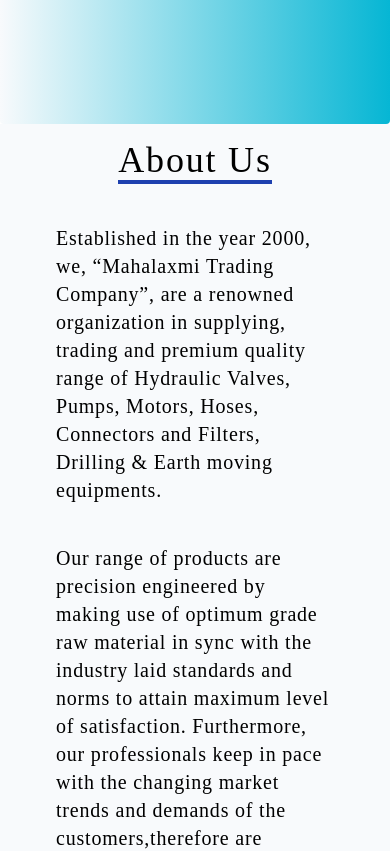
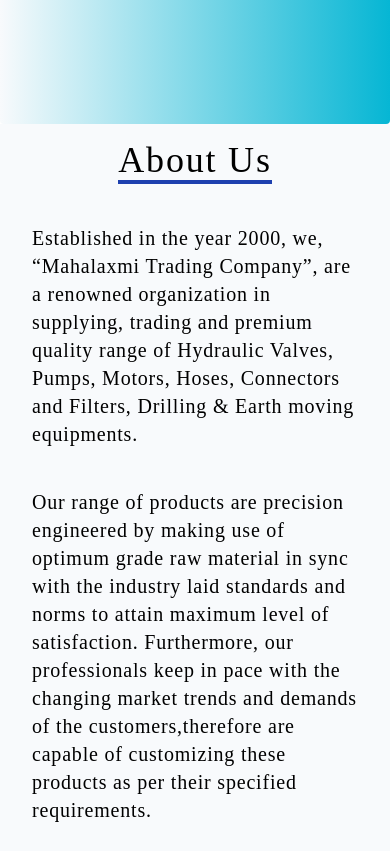
Before and after one commit to akshat-25/mtc, a React (Create React App) app: page / in a window 390 px wide. Shown: the part 800-1651 px from the top of the page. Built offline with nearby package versions, Linux system fonts and the light colour scheme; a web font is replaced by a local one.

Commit message:
about us updates

```diff
--- a/src/components/About.js
+++ b/src/components/About.js
@@ -5,7 +5,7 @@
       name="about"
       className="w-full bg-slate-50 font-display tracking-wider"
     >
-      <div className="max-w-screen px-14 flex flex-col justify-center items-center">
+      <div className="max-w-screen lg:px-14 px-8 flex flex-col justify-center items-center">
         <div className="pb-2 my-4">
           <p className="text-4xl inline border-b-4 border-blue-800 font-display tracking-wider">
             About Us
```
